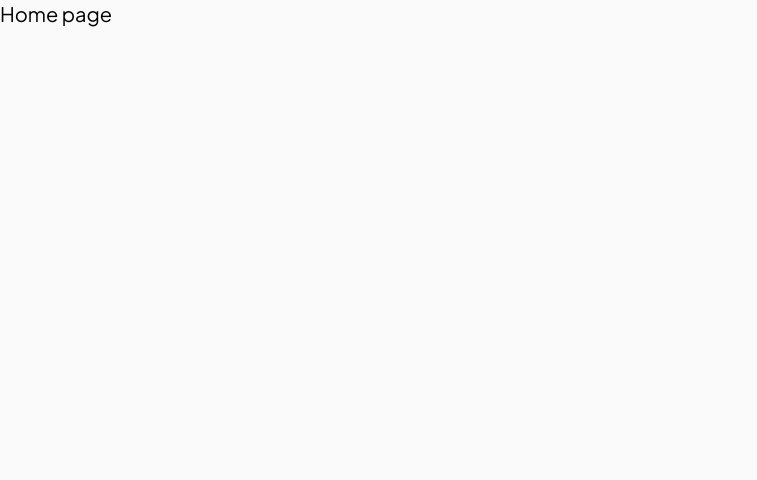
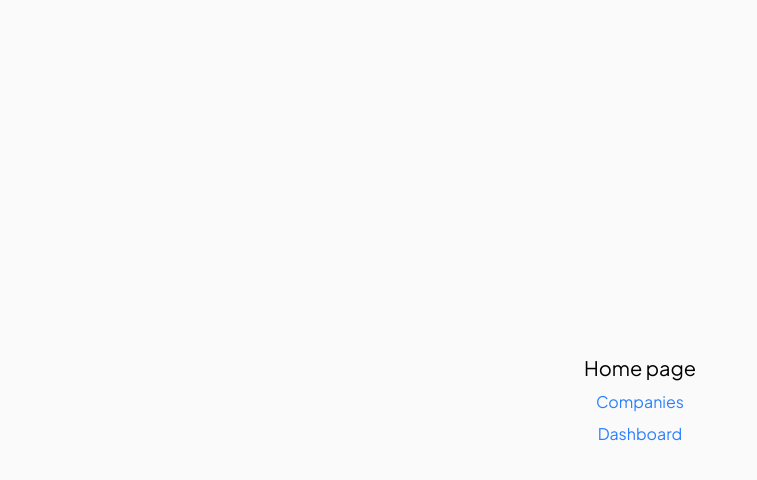
Before and after one commit to oniks98/crm-for-vendors, a Next.js app: page / in a window 1280 px wide. Shown: the top 480 px of the page, without its empty margins (0-757 px from the left). Built offline with nearby package versions, Linux system fonts and the light colour scheme.

Commit message:
refactor(app): add link companies and dashboard

```diff
--- a/src/app/page.tsx
+++ b/src/app/page.tsx
@@ -1,7 +1,16 @@
+import Link from 'next/link';
+import React from 'react';
+
 export default function Home() {
   return (
-    <main>
+    <main className="flex flex-col items-center justify-center min-h-screen text-center gap-2">
       <h1 className="text-xl">Home page</h1>
+      <Link href="/companies" className="text-blue-500">
+        Companies
+      </Link>
+      <Link href="/dashboard" className="text-blue-500">
+        Dashboard
+      </Link>
     </main>
   );
 }
```
